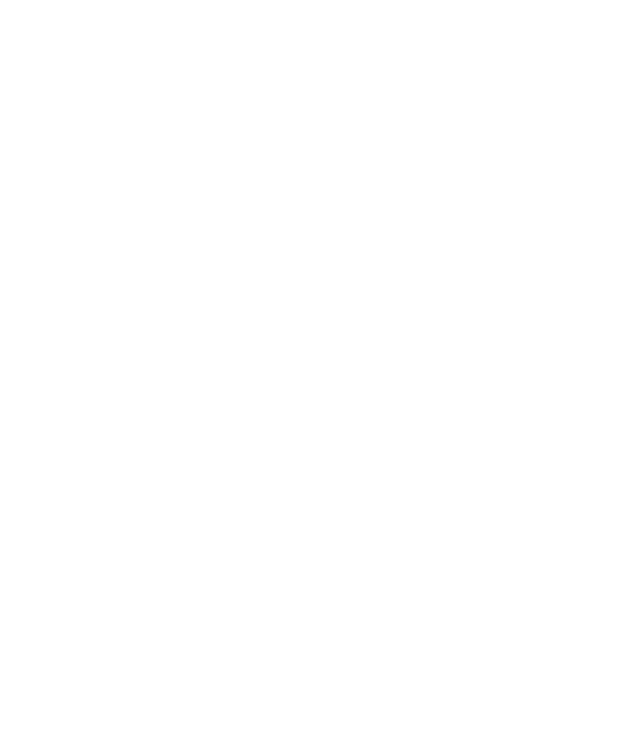
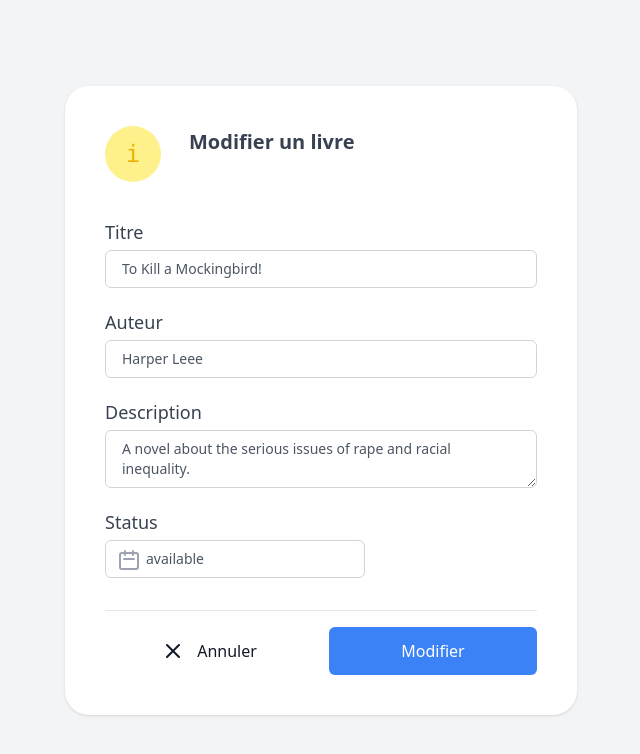
Before and after one commit to ThomasdevLC/digi-book, an Angular app: page /edit/1 in a window 1280 px wide. Before the commit this address led to /. Shown: the top 754 px of the page, without its empty margins (319-959 px from the left). Built offline with nearby package versions, Linux system fonts and the light colour scheme; data requests are answered from the project's data file.

Commit message:
ajout edit book

```diff
--- a/src/app/app.config.ts
+++ b/src/app/app.config.ts
@@ -2,7 +2,8 @@
 import { provideRouter } from '@angular/router';
 
 import { routes } from './app.routes';
+import {provideHttpClient} from "@angular/common/http";
 
 export const appConfig: ApplicationConfig = {
-  providers: [provideZoneChangeDetection({ eventCoalescing: true }), provideRouter(routes)]
+  providers: [provideRouter(routes),provideHttpClient()]
 };
--- a/src/app/app.routes.ts
+++ b/src/app/app.routes.ts
@@ -4,6 +4,6 @@
 
 export const routes: Routes = [
   {path:'',component:BookListComponent},
-  // {path:'edit',component:EditBookComponent}
+  {path:'edit/:id',component:EditBookComponent}
 
 ];
--- a/src/app/component/edit-book/edit-book.component.html
+++ b/src/app/component/edit-book/edit-book.component.html
@@ -1 +1,59 @@
-<p>edit-book works!</p>
+<div *ngIf="book" class="min-h-screen bg-gray-100 py-6 flex flex-col justify-center sm:py-12">
+  <div class="relative py-3 w-9/12 max-w-lg mx-auto">
+    <div class="relative px-4 py-10 bg-white mx-8 md:mx-0 shadow rounded-3xl sm:p-10">
+      <div class="max-w-md mx-auto">
+        <div class="flex items-center space-x-5">
+          <div class="h-14 w-14 bg-yellow-200 rounded-full flex flex-shrink-0 justify-center items-center text-yellow-500 text-2xl font-mono">i</div>
+          <div class="block pl-2 font-semibold text-xl self-start text-gray-700">
+            <h2 class="leading-relaxed">Modifier un livre </h2>
+          </div>
+        </div>
+        <form (ngSubmit)="onSubmit()">
+        <div class="divide-y divide-gray-200">
+          <div class="py-8 text-base leading-6 space-y-4 text-gray-700 sm:text-lg sm:leading-7">
+            <div class="flex flex-col">
+              <label class="leading-loose">Titre</label>
+              <input type="text" [(ngModel)]="book.title" name="title" class="px-4 py-2 border focus:ring-gray-500 focus:border-gray-900 w-full sm:text-sm border-gray-300 rounded-md focus:outline-none text-gray-600" >
+            </div>
+            <div class="flex flex-col">
+              <label class="leading-loose">Auteur</label>
+              <input type="text" [(ngModel)]="book.author" name="author" class="px-4 py-2 border focus:ring-gray-500 focus:border-gray-900 w-full sm:text-sm border-gray-300 rounded-md focus:outline-none text-gray-600" >
+            </div>
+            <div class="flex flex-col">
+              <label class="leading-loose"> Description</label>
+              <textarea [(ngModel)]="book.description" name="description" class="px-4 py-2 border focus:ring-gray-500 focus:border-gray-900 w-full sm:text-sm border-gray-300 rounded-md focus:outline-none text-gray-600" ></textarea>
+            </div>
+            <div class="flex items-center space-x-4">
+              <div class="flex flex-col">
+                <label class="leading-loose">Status</label>
+                <div class="relative focus-within:text-gray-600 text-gray-400">
+                  <input type="text" [(ngModel)]="book.status" name="status" class="pr-4 pl-10 py-2 border focus:ring-gray-500 focus:border-gray-900 w-full sm:text-sm border-gray-300 rounded-md focus:outline-none text-gray-600" >
+                  <div class="absolute left-3 top-2">
+                    <svg class="w-6 h-6" fill="none" stroke="currentColor" viewBox="0 0 24 24" xmlns="http://www.w3.org/2000/svg"><path stroke-linecap="round" stroke-linejoin="round" stroke-width="2" d="M8 7V3m8 4V3m-9 8h10M5 21h14a2 2 0 002-2V7a2 2 0 00-2-2H5a2 2 0 00-2 2v12a2 2 0 002 2z"></path></svg>
+                  </div>
+                </div>
+              </div>
+<!--              <div class="flex flex-col">-->
+<!--                <label class="leading-loose">End</label>-->
+<!--                <div class="relative focus-within:text-gray-600 text-gray-400">-->
+<!--                  <input type="text" class="pr-4 pl-10 py-2 border focus:ring-gray-500 focus:border-gray-900 w-full sm:text-sm border-gray-300 rounded-md focus:outline-none text-gray-600" placeholder="26/02/2020">-->
+<!--                  <div class="absolute left-3 top-2">-->
+<!--                    <svg class="w-6 h-6" fill="none" stroke="currentColor" viewBox="0 0 24 24" xmlns="http://www.w3.org/2000/svg"><path stroke-linecap="round" stroke-linejoin="round" stroke-width="2" d="M8 7V3m8 4V3m-9 8h10M5 21h14a2 2 0 002-2V7a2 2 0 00-2-2H5a2 2 0 00-2 2v12a2 2 0 002 2z"></path></svg>-->
+<!--                  </div>-->
+<!--                </div>-->
+<!--              </div>-->
+            </div>
+
+          </div>
+          <div class="pt-4 flex items-center space-x-4">
+            <button (click)="router.navigate(['/'])" class="flex justify-center items-center w-full text-gray-900 px-4 py-3 rounded-md focus:outline-none">
+              <svg class="w-6 h-6 mr-3" fill="none" stroke="currentColor" viewBox="0 0 24 24" xmlns="http://www.w3.org/2000/svg"><path stroke-linecap="round" stroke-linejoin="round" stroke-width="2" d="M6 18L18 6M6 6l12 12"></path></svg> Annuler
+            </button>
+            <button class="bg-blue-500 flex justify-center items-center w-full text-white px-4 py-3 rounded-md focus:outline-none">Modifier</button>
+          </div>
+        </div>
+        </form>
+      </div>
+    </div>
+  </div>
+</div>
--- a/src/app/component/edit-book/edit-book.component.ts
+++ b/src/app/component/edit-book/edit-book.component.ts
@@ -1,12 +1,41 @@
-import { Component } from '@angular/core';
+import {Component, OnInit} from '@angular/core';
+import {Book, BookService} from "../../service/book.service";
+import {ActivatedRoute, Router} from "@angular/router";
+import {NgIf} from "@angular/common";
+import {FormsModule} from "@angular/forms";
 
 @Component({
   selector: 'app-edit-book',
   standalone: true,
-  imports: [],
+  imports: [
+    NgIf,
+    FormsModule
+  ],
   templateUrl: './edit-book.component.html',
   styleUrl: './edit-book.component.css'
 })
-export class EditBookComponent {
+export class EditBookComponent implements OnInit{
+
+  book: Book | undefined;
+
+  constructor(private bookService: BookService, private route: ActivatedRoute, protected router: Router) {
+  }
+
+  ngOnInit(): void {
+    const id = this.route.snapshot.paramMap.get('id');
+    if (id) {
+      this.bookService.getBookById(id).subscribe(book => {
+        this.book = book;
+      });
+    }
+  }
+
+  onSubmit(): void {
+    if (this.book) {
+      this.bookService.updateData(this.book).subscribe(() => {
+        this.router.navigate(['/']).then();
+      });
+    }
+  }
 
 }
--- a/src/app/service/book.service.ts
+++ b/src/app/service/book.service.ts
@@ -1,5 +1,5 @@
 import { Injectable } from '@angular/core';
-import {BehaviorSubject} from "rxjs";
+import {BehaviorSubject, map, Observable} from "rxjs";
 import {HttpClient} from "@angular/common/http";
 
 export interface Book {
@@ -22,4 +22,16 @@
   /** The constructor */
   constructor(private http: HttpClient) { }
 
+  getBookById(id:string):Observable<Book>{
+    return this.http.get<Book>(`${this.apiURL}/${id}`);
+  }
+
+  updateData(book: Book): Observable<void> {
+    return this.http.put<void>(`${this.apiURL}/${book.id}`, book).pipe(
+      map(() => {
+        this.booksSubject.next([...this.booksSubject.value.map(b => b.id === book.id ? book : b)]);
+      })
+    );
+  }
+
 }
--- a/src/assets/db.json
+++ b/src/assets/db.json
@@ -3,14 +3,14 @@
     {
       "id": "1",
       "title": "To Kill a Mockingbird!",
-      "author": "Harper Lee",
+      "author": "Harper Leee",
       "description": "A novel about the serious issues of rape and racial inequality.",
       "status": "available"
     },
     {
       "id": "2",
       "title": "1984",
-      "author": "George Orwell",
+      "author": "George Orwella",
       "description": "A dystopian novel set in a totalitarian society ruled by Big Brother.",
       "status": "borrowed"
     },
```
